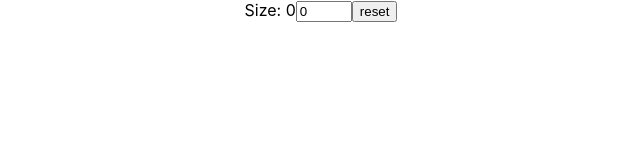
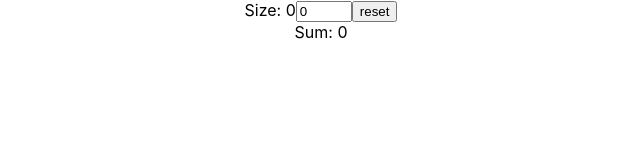
Before and after one commit to wuhe3/day8-react-starter, a React (Create React App) app: page / in a window 1280 px wide. Shown: the top 160 px of the page, without its empty margins (319-959 px from the left). Built offline with nearby package versions, Linux system fonts and the light colour scheme.

Commit message:
feat, add sum

```diff
--- a/src/components/MultipleCounter.jsx
+++ b/src/components/MultipleCounter.jsx
@@ -4,11 +4,13 @@ import CounterGroup from "./CounterGroup";
 
 const MultipleCounter = () => {
     const [size, setSize] = useState(0);
+    const [sum, setSum] = useState(0);
 
     return (
         <div>
             <CounterGroupGenerator size={size} setSize={setSize}></CounterGroupGenerator>
-            <CounterGroup size={size}/>
+            <div>Sum: {sum}</div>
+            <CounterGroup size={size} setSum={setSum}/>
         </div>
     )
 }
```
